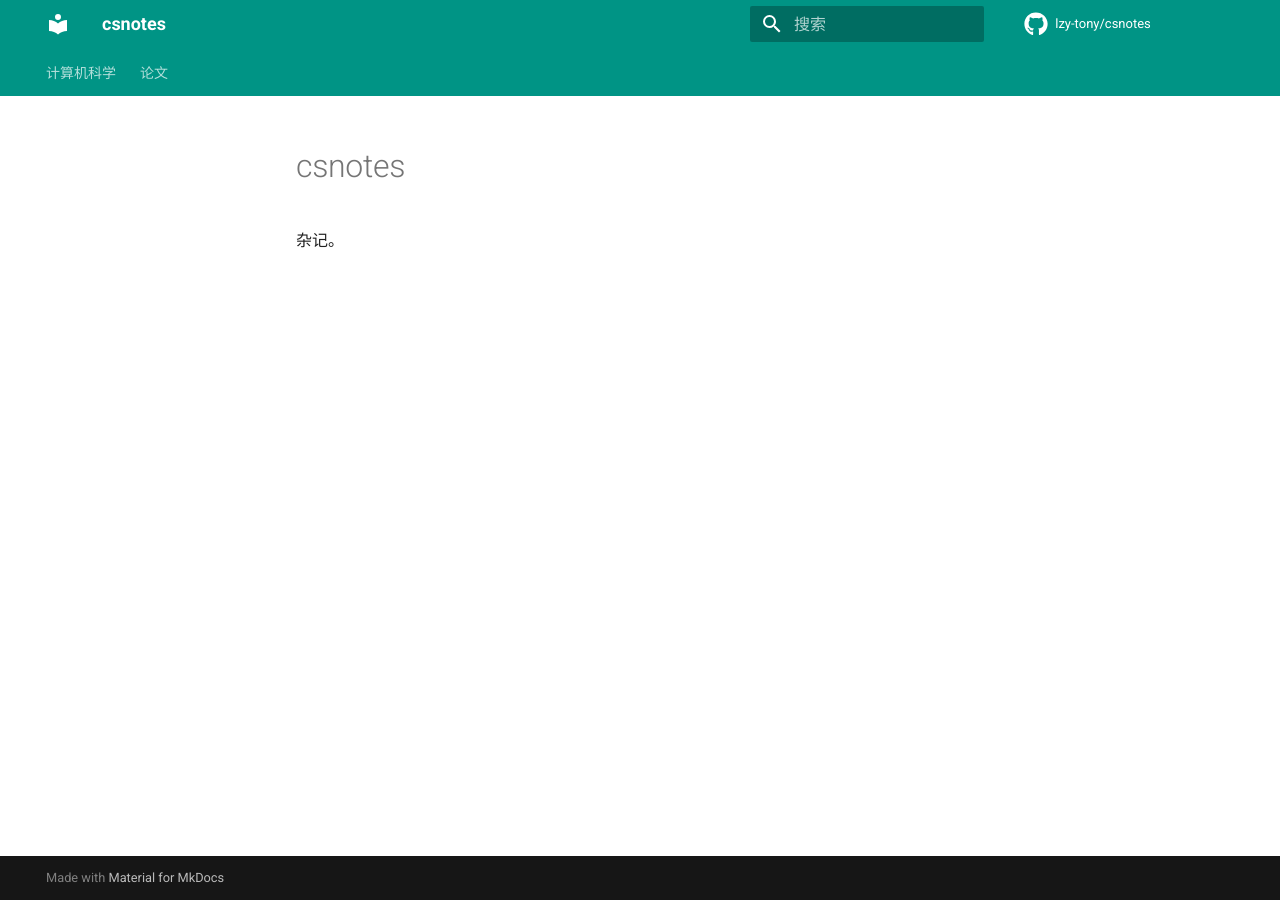
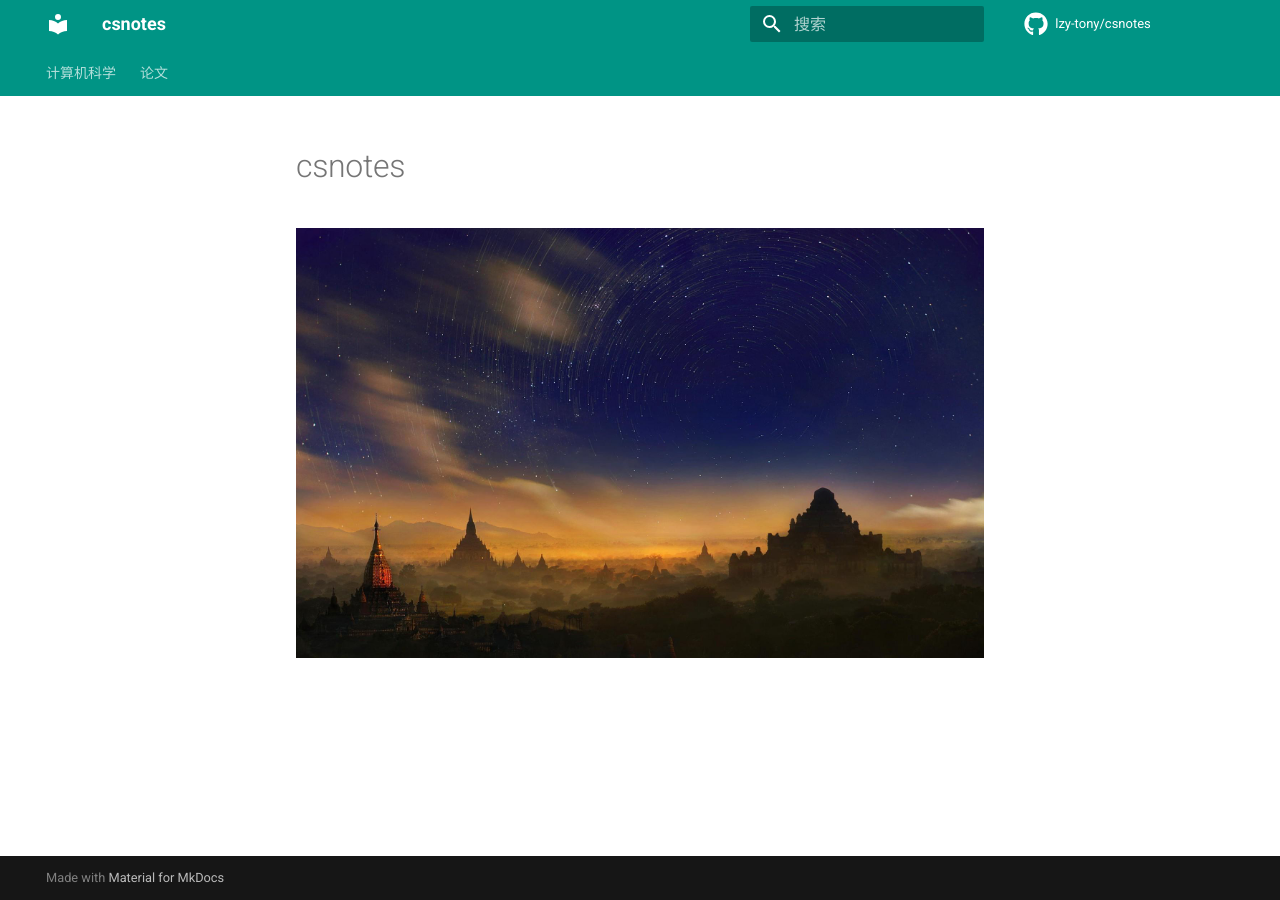
Before and after one commit to lzy-tony/csnotes, an MkDocs documentation site: the page built from docs/index.md, in a window 1280 px wide. Built offline with MkDocs 1.6.1 and Material for MkDocs 9.7.7, drawn with Linux system fonts in a browser that asks for light colours; comment, search, counter and statistics services are not loaded.

Commit message:
feat: add bagan wallpaper

```diff
--- a/docs/index.md
+++ b/docs/index.md
@@ -1,3 +1,3 @@
 # csnotes
 
-杂记。
+![](./img/bagan.png)
```
Also changed, not shown: docs/img/bagan.png (added).
